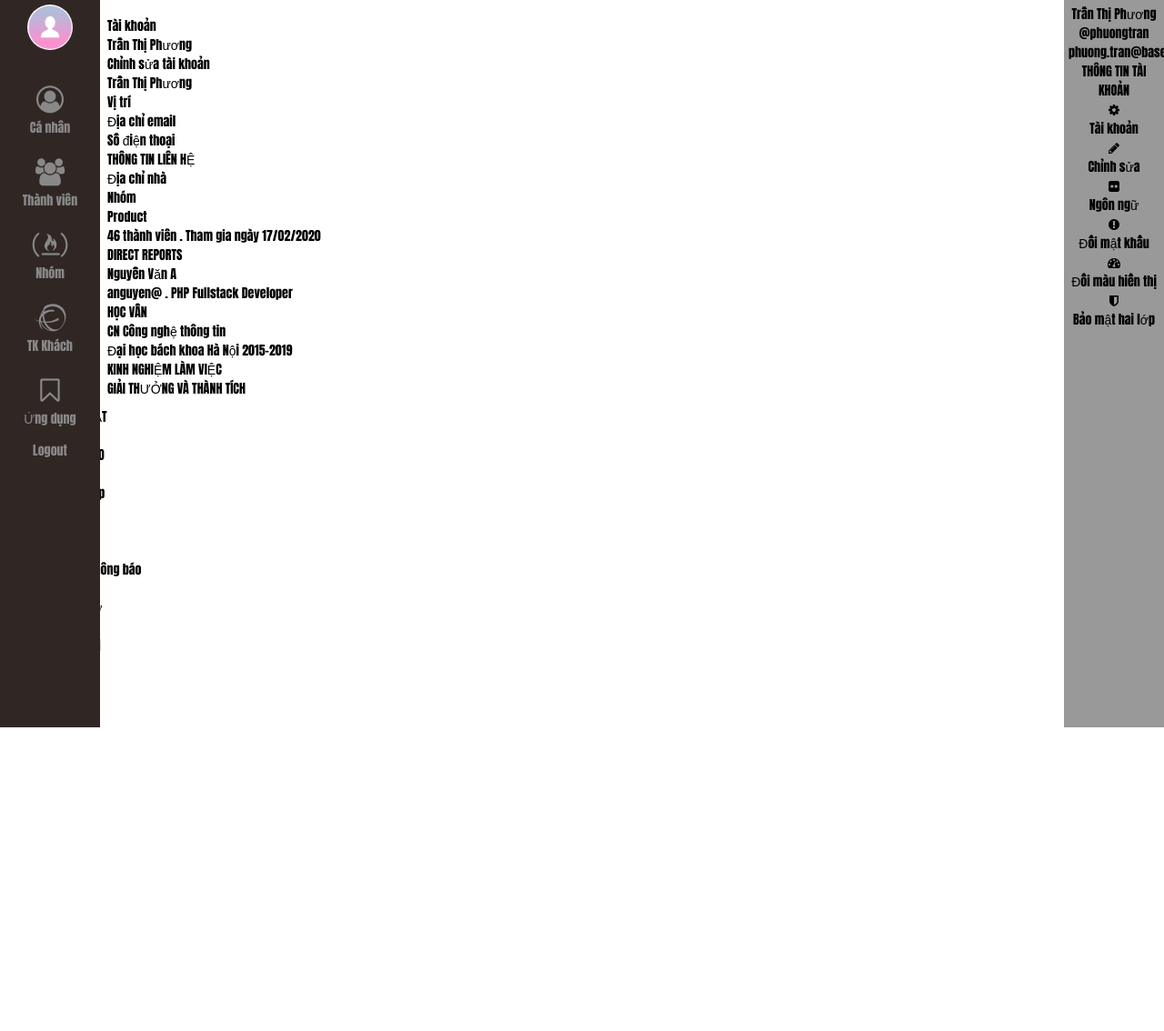
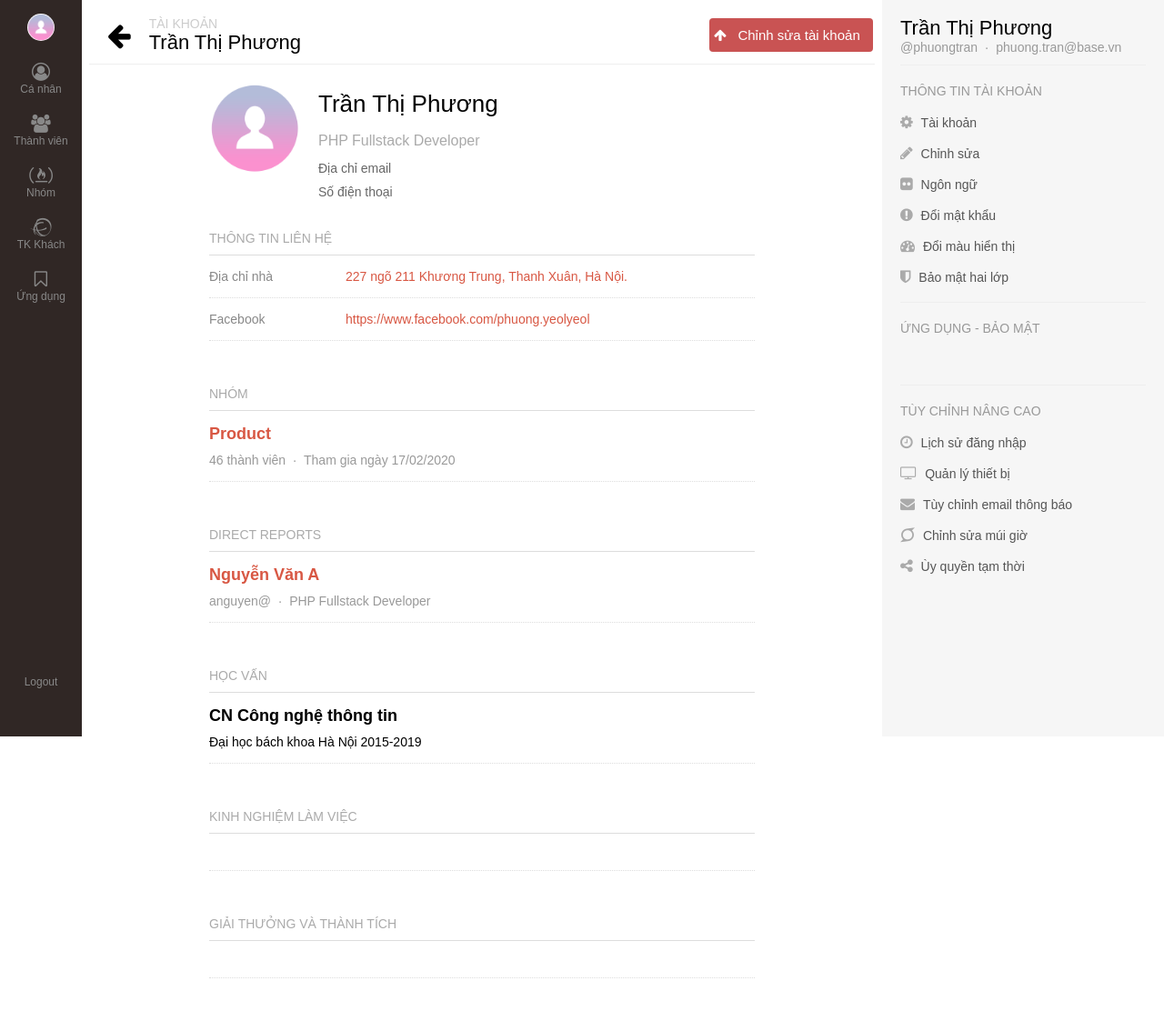
Before and after one commit to phuongyeol/acc, a PHP site: page / in a window 1280 px wide. Shown: the whole page at 91% size. Before the commit the page ends 800 px from the top, so only its background shows below. Run offline with PHP 8.4, Linux system fonts and the light colour scheme; the visitor is signed in with stand-in values (Sample User, id 1).

Commit message:
profile style

```diff
--- a/controllers/AuthorController.php
+++ b/controllers/AuthorController.php
@@ -16,7 +16,7 @@
         public function login(){
             $result = $this->author->login();
             if ($result == "accept") {
-                header('Location: ?mod=account&act=index');
+                header('Location: ?mod=account&act=profile');
             } else {
                 $msg = "";
                 if ($result == "empty feild") {
--- a/index.php
+++ b/index.php
@@ -21,13 +21,13 @@
         if (isset($_GET['act'])) {
             $act = $_GET['act'];
         } else {
-            $act = 'index';
+            $act = 'profile';
         }
 
         switch ($mod) {
             case 'account':
                 switch ($act) {
-                    case 'index':
+                    case 'profile':
                         $user->index();
                         break;
                     case 'logout':
--- a/public/css/account.css
+++ b/public/css/account.css
@@ -4,7 +4,7 @@ a {
 }
 .left-bar{
     height: 100%;
-    width: 100px;
+    width: 80px;
     background-color: #302725;
     position: fixed;
     z-index:1;
@@ -13,22 +13,23 @@ a {
     overflow-x: hidden;
     padding: 5px;
     text-align: center;
+    font-size: 12px;
 }
 .left-bar a{
     color: #888;
 }
 .lbar-row{
-    height: 80px;
+    padding: 10px 0;
 }
 .lbar-avatar img{
-    width: 50px;
+    width: 30px;
     border-radius: 50%;
 }
 .lbar-icon{
     color: #888;
 }
 .lbar-icon{
-    font-size: 30px;
+    font-size: 20px;
 }
 .lbar-icon i:hover {
     color: #f1f1f1;
@@ -36,25 +37,152 @@ a {
 .lbar-title a:hover {
     color: #f1f1f1;
 }
-
-/* CONTAINER */
-.container{
-    margin-left: 100px;
-    padding: 10px 10px;
+.lbar-logout{
+    margin-top: 400px;
 }
 /* RIGHT BAR */
 .right-bar{
     height: 100%;
-    width: 100px;
-    background-color: #999;
+    width: 270px;
+    background-color: #f6f6f6;
     position: fixed;
     z-index:1;
     top: 0;
     right:0;
     overflow-x: hidden;
-    padding: 5px;
-    text-align: center;
+    padding: 5px 20px;
 }
-.right-bar a{
-    color: black;
+
+/* RBAR TOP */
+.rbar-top{
+    height: 40px;
+    padding: 13px 0;
 }
+.top-name{
+    font-size: 22px;
+}
+.top-subname{
+    color: #999;
+}
+/* RBAR CONTENT */
+.rbar-menu{
+    border-top: 1px solid #eee;
+    padding: 10px 0;
+}
+.rbar-row{
+    padding: 8px 0;
+}
+.rbar-title{
+    color: #999;
+    padding: 10px 0;
+    font-size: 14px;
+}
+.rbar-icon{
+    color: #aaa;
+    font-size: 16px;
+    display: inline;
+    margin-right: 5px;
+}
+.rbar-act{
+    color: #555;
+    display: inline;
+}
+
+/* CONTAINER */
+.container{
+    margin-left: 80px;
+    margin-right: 300px;
+    padding: 10px 10px;
+}
+
+/* Container Top */
+.container-top{
+    padding-bottom: 10px;
+    border-bottom: 1px solid #eee;
+}
+.top-icon{
+    font-size: 30px;
+    float: left;
+    padding: 5px 20px;
+}
+.top-act{
+    position: absolute;
+    top: 20px;
+    right: 320px;
+    background-color: #C95353;
+    color: #fff;
+    font-size: 15px;
+    width: 170px;
+    padding: 10px 5px;
+    border-radius: 4px;
+}
+.top-account{
+    color: #ccc;
+}
+.container-body{
+    max-width: 600px;
+    margin: auto;
+    padding: 20px;
+}
+
+/* Container body > Body info */
+.info-avatar img{
+    border-radius: 50%;
+    width: 100px;
+}
+.info-avatar{
+    position: absolute;
+}
+.info-detail{
+    margin-left: 120px;
+}
+.info-name{
+    font-size: 26px;
+    padding: 8px 0;
+}
+.info-position{
+    font-size: 16px;
+    color: #aaa;
+    padding: 8px 0;
+}
+.info-contact{
+    color: #666;
+    padding: 5px 0;
+}
+
+/* Container Body > body-detail */
+.list{
+    padding: 20px 0;
+}
+.list-title{
+    color: #aaa;
+    padding: 10px 0;
+    border-bottom: 1px solid #ddd;
+}
+.list-row{
+    padding: 10px 0;
+    border-bottom: 1px dotted #ddd;
+}
+.row-name{
+    font-size: 18px;
+}
+.row-name, .row-info{
+    padding: 5px 0;
+}
+.contacts .row-name{
+    color: #888;
+    position: absolute;
+    max-width: 150px;
+    overflow: hidden;
+    font-size: 14px;
+}
+.contacts .row-info{
+    color: #d85743;
+    margin-left: 150px;
+}
+.groups .row-name, .dreports .row-name{
+    color: #d85743;
+}
+.groups .row-info, .dreports .row-info{
+    color: #999;
+}
--- a/public/css/style.css
+++ b/public/css/style.css
@@ -1,6 +1,6 @@
 /* General */
 html, body{
-    font-family: Impact, Haettenschweiler, 'Arial Narrow Bold', sans-serif;
+    font-family: Arial, Helvetica, sans-serif;
     font-size: 14px;
 }
 .a{
--- a/views/users/profile.php
+++ b/views/users/profile.php
@@ -13,7 +13,7 @@
 <body>
     <!-- LEFT BAR -->
     <div class="left-bar">
-        <div class="sidenav">
+        <div class="lbar">
             <div class="lbar-row lbar-avatar">
                 <img src="public/images/avatar_default.png" class="" alt="">
             </div>
@@ -37,9 +37,7 @@
                 <div class="lbar-icon"><i class="fa fa-bookmark-o" aria-hidden="true"></i></div>
                 <div class="lbar-title"><a href="#">Ứng dụng</a></div>
             </div>
-        </div>
-        <div class="logout">
-            <div class="lbar-title">
+            <div class="lbar-logout lbar-title">
                 <a href="?mod=account&act=logout">Logout</a>
             </div>
         </div>
@@ -47,83 +45,79 @@
 
     <!-- CONTAINER -->
     <div class="container">
-        <div class="container-header">
-            <div class="header-icon"><span></span></div>
-            <div class="header-title">
-                <div class="row account">Tài khoản</div>
-                <div class="row name">Trần Thị Phương</div>
+        <div class="container-top">
+            <div class="top-icon"><i class="fa fa-arrow-left" aria-hidden="true"></i></div>
+            <div class="top-title">
+                <div class="top-account">TÀI KHOẢN</div>
+                <div class="top-name">Trần Thị Phương</div>
             </div>
-            <div class="header-edit">
-                <button:sub>Chỉnh sửa tài khoản</button:sub>
+            <div class="top-act">
+                <i class="fa fa-arrow-up" aria-hidden="true"></i>
+                &nbsp; Chỉnh sửa tài khoản
             </div>
         </div>
         <div class="container-body">
             <div class="body-info">
-                <div class="info-avatar"></div>
+                <div class="info-avatar"><img src="public/images/avatar_default.png" alt=""></div>
                 <div class="info-detail">
-                    <div class="your-name">Trần Thị Phương</div>
-                    <div class="your-position">Vị trí</div>
-                    <div class="your-email">Địa chỉ email</div>
-                    <div class="your-phone">Số điện thoại</div>
+                    <div class="info-name">Trần Thị Phương</div>
+                    <div class="info-position">PHP Fullstack Developer</div>
+                    <div class="info-contact">Địa chỉ email</div>
+                    <div class="info-contact">Số điện thoại</div>
                 </div>
             </div>
             <div class="body-detail">
-                <div class="detail">
-                    <div class="detail-title">THÔNG TIN LIÊN HỆ</div>
-                    <div class="detail-contact">
-                        Địa chỉ nhà
+                <div class="list contacts">
+                    <div class="list-title">THÔNG TIN LIÊN HỆ</div>
+                    <div class="list-row">
+                        <div class="row-name">Địa chỉ nhà</div>
+                        <div class="row-info">227 ngõ 211 Khương Trung, Thanh Xuân, Hà Nội.</div>
+                    </div>
+                    <div class="list-row">
+                        <div class="row-name">Facebook </div>
+                        <div class="row-info">https://www.facebook.com/phuong.yeolyeol</div>
                     </div>
                 </div>
-                <div class="detail">
-                    <div class="detail-title">Nhóm</div>
-                    <div class="detail-groups">
-                        <div class="detail-row">
-                            <div class="group-name">Product</div>
-                            <div class="group-info">
-                                46 thành viên . Tham gia ngày 17/02/2020
-                            </div>
+                <div class="list groups">
+                    <div class="list-title">NHÓM</div>
+                    <div class="list-row">
+                        <div class="row-name"><b>Product</b></div>
+                        <div class="row-info">
+                            46 thành viên &nbsp;·&nbsp; Tham gia ngày 17/02/2020
                         </div>
                     </div>
                 </div>
-                <div class="detail">
-                    <div class="detail-title">DIRECT REPORTS</div>
-                    <div class="detail-dreports">
-                        <div class="detail-row">
-                            <div class="dreport-name">Nguyễn Văn A</div>
-                            <div class="dreport-info">
-                                anguyen@ . PHP Fullstack Developer
-                            </div>
+                <div class="list dreports">
+                    <div class="list-title">DIRECT REPORTS</div>
+                    <div class="list-row">
+                        <div class="row-name"><b>Nguyễn Văn A</b></div>
+                        <div class="row-info">
+                            anguyen@ &nbsp;·&nbsp; PHP Fullstack Developer
                         </div>
                     </div>
                 </div>
-                <div class="detail">
-                    <div class="detail-title">HỌC VẤN</div>
-                    <div class="detail-education">
-                        <div class="detail-row">
-                            <div class="major-name">CN Công nghệ thông tin</div>
-                            <div class="school-name">
-                                Đại học bách khoa Hà Nội
-                                2015-2019
-                            </div>
+                <div class="list educations">
+                    <div class="list-title">HỌC VẤN</div>
+                    <div class="list-row">
+                        <div class="row-name"><b>CN Công nghệ thông tin</b></div>
+                        <div class="row-info">
+                            Đại học bách khoa Hà Nội
+                            2015-2019
                         </div>
                     </div>
                 </div>
-                <div class="detail">
-                    <div class="detail-title">KINH NGHIỆM LÀM VIỆC</div>
-                    <div class="detail-exp-work">
-                        <div class="detail-row">
-                            <div class="work-position"></div>
-                            <div class="work-company"></div>
-                        </div>
+                <div class="list exp-works">
+                    <div class="list-title">KINH NGHIỆM LÀM VIỆC</div>
+                    <div class="list-row">
+                        <div class="row-name"><b></b></div>
+                        <div class="row-info"></div>
                     </div>
                 </div>
-                <div class="detail">
-                    <div class="detail-title">GIẢI THƯỞNG VÀ THÀNH TÍCH</div>
-                    <div class="detail-award">
-                        <div class="detail-row">
-                            <div class="award-name"></div>
-                            <div class="award-info"></div>
-                        </div>
+                <div class="list awards">
+                    <div class="list-title">GIẢI THƯỞNG VÀ THÀNH TÍCH</div>
+                    <div class="list-row">
+                        <div class="row-name"><b></b></div>
+                        <div class="row-info"></div>
                     </div>
                 </div>
             </div>
@@ -133,51 +127,50 @@
     <!-- RIGHT BAR -->
     <div class="right-bar">
         <div class="rbar-top">
-            <div class="">Trần Thị Phương</div>
-            <div>
-                <div class="username">@phuongtran</div>
-                <div class="email">phuong.tran@base.vn</div>
+            <div class="top-name">Trần Thị Phương</div>
+            <div class="top-subname">
+                @phuongtran &nbsp;·&nbsp; phuong.tran@base.vn
             </div>
         </div>
-        <div class="rbar-account">
+        <div class="rbar-menu">
             <div class="rbar-title">THÔNG TIN TÀI KHOẢN</div>
             <div class="rbar-actions">
                 <div class="rbar-row">
                     <div class="rbar-icon"><i class="fa fa-cog" aria-hidden="true"></i></div>
-                    <div class="rbar-act"><a href="#">Tài khoản</a></div>
+                    <div class="rbar-act">Tài khoản</div>
                 </div>
                 <div class="rbar-row">
                     <div class="rbar-icon"><i class="fa fa-pencil" aria-hidden="true"></i></div>
-                    <div class="rbar-act"><a href="#">Chỉnh sửa</a></div>
+                    <div class="rbar-act">Chỉnh sửa</div>
                 </div>
                 <div class="rbar-row">
                     <div class="rbar-icon"><i class="fa fa-flickr" aria-hidden="true"></i></div>
-                    <div class="rbar-act"><a href="#">Ngôn ngữ</a></div>
+                    <div class="rbar-act">Ngôn ngữ</div>
                 </div>
                 <div class="rbar-row">
                     <div class="rbar-icon"><i class="fa fa-exclamation-circle" aria-hidden="true"></i></div>
-                    <div class="rbar-act"><a href="#">Đổi mật khẩu</a></div>
+                    <div class="rbar-act">Đổi mật khẩu</div>
                 </div>
                 <div class="rbar-row">
                     <div class="rbar-icon"><i class="fa fa-tachometer" aria-hidden="true"></i></div>
-                    <div class="rbar-act"><a href="#">Đổi màu hiển thị</a></div>
+                    <div class="rbar-act">Đổi màu hiển thị</div>
                 </div>
                 <div class="rbar-row">
                     <div class="rbar-icon"><i class="fa fa-shield" aria-hidden="true"></i></div>
-                    <div class="rbar-act"><a href="#">Bảo mật hai lớp</a></div>                                                </a></div>
+                    <div class="rbar-act">Bảo mật hai lớp</div>
                 </div>
             </div>
         </div>
-        <div class="rbar-scurity">
-            <div class="rbar-title">ỨNG DỤNG-BẢO MẬT</div>
+        <div class="rbar-menu">
+            <div class="rbar-title">ỨNG DỤNG - BẢO MẬT</div>
             <div class="rbar-actions">
                 <div class="rbar-row">
                     <div class="rbar-icon"></div>
-                    <div class="rbar-act">Tài khoản</div>
+                    <div class="rbar-act"></div>
                 </div>
             </div>
         </div>
-        <div class="rbar-optional">
+        <div class="rbar-menu">
             <div class="rbar-title">TÙY CHỈNH NÂNG CAO</div>
             <div class="rbar-actions">
                 <div class="rbar-row">
@@ -200,7 +193,7 @@
             <div class="rbar-actions">
                 <div class="rbar-row">
                     <div class="rbar-icon"><i class="fa fa-superpowers" aria-hidden="true"></i></div>
-                    <div class="rbar-act">Chỉnh sưả múi giờ</div>
+                    <div class="rbar-act">Chỉnh sửa múi giờ</div>
                 </div>
             </div>
 
```
